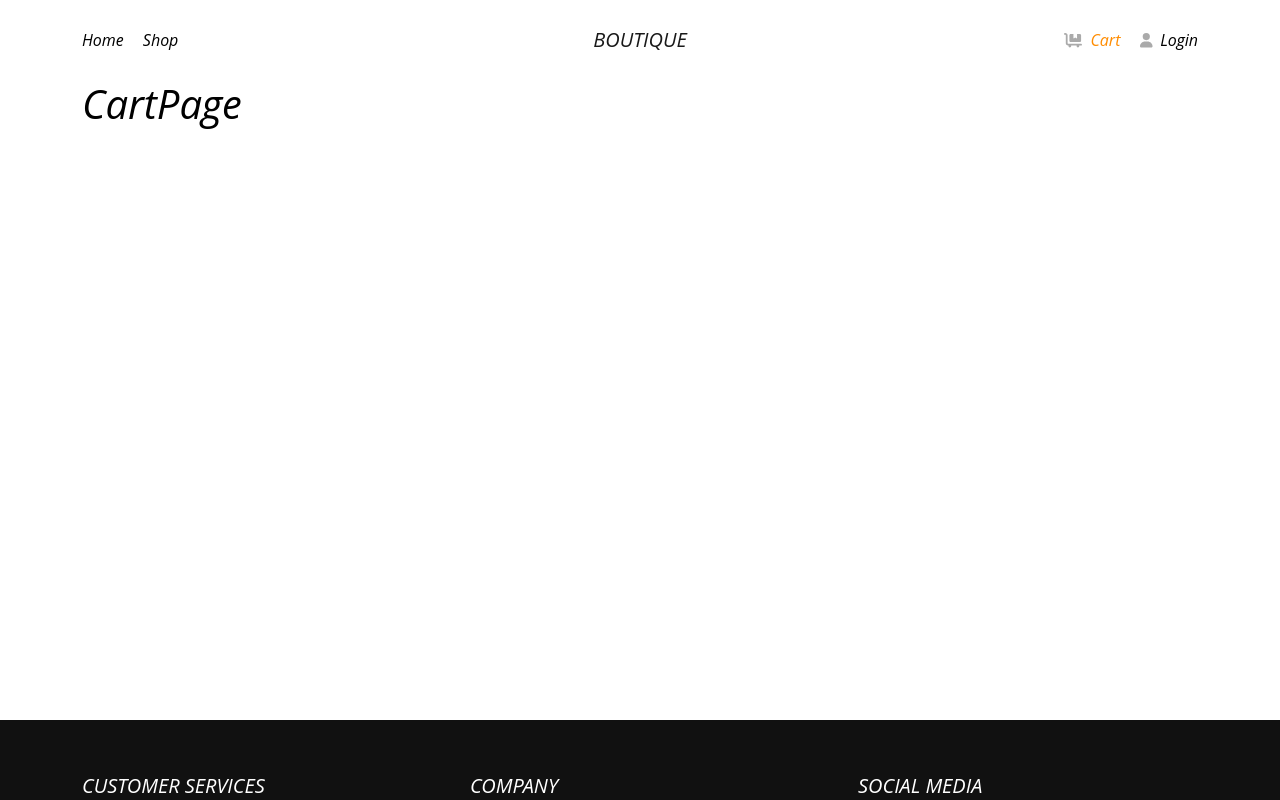
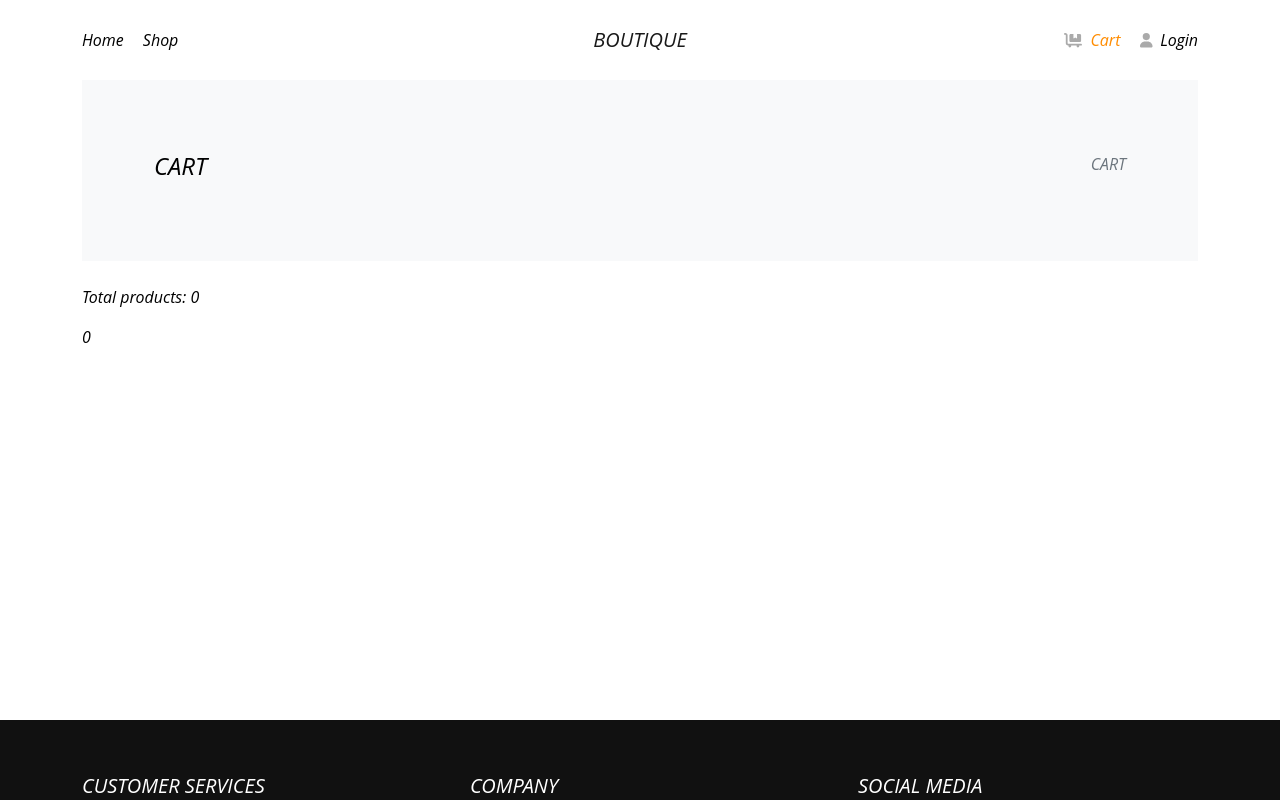
Before and after one commit to longpt2022/rjs-asm03, a React (Create React App) app: page /cart in a window 1280 px wide. Shown: the top 800 px of the page. Built offline with nearby package versions, Linux system fonts and the light colour scheme.

Commit message:
9a. Thêm sản phẩm vào giỏ hàng (ADD_CART)

```diff
--- /dev/null
+++ b/src/Components/CartPage/CartList.js
@@ -0,0 +1,42 @@
+import { useSelector } from 'react-redux';
+
+const CartList = () => {
+  // Lấy state redux
+  const listCart = useSelector(state => state.cart.listCart);
+  const totalQuantity = useSelector(state => state.cart.totalQuantity);
+
+  // Biến xác định có cart nào k
+  const hasCart = listCart.length > 0;
+
+  // Hàm cộng tổng tất cả quantity có trong listCart
+  const numberOfCartItems = listCart.reduce((curNumber, item) => {
+    return curNumber + item.quantity;
+  }, 0);
+
+  return (
+    <section className="pb-5">
+      <div className="d-flex justify-content-between bg-light p-5 mb-4">
+        <h4 className="p-4">CART</h4>
+        <span className="p-4 text-secondary">CART</span>
+      </div>
+      <div>
+        <div>
+          {listCart.map(cart => {
+            return (
+              <div key={cart._id.$oid}>
+                <b>{cart.quantity}</b>
+                <span>{cart.name}</span>
+                <p>{cart.price}</p>
+              </div>
+            );
+          })}
+        </div>
+        <p>Total products: {numberOfCartItems}</p>
+        <p>{totalQuantity}</p>
+        {hasCart && <button>Order</button>}
+      </div>
+    </section>
+  );
+};
+
+export default CartList;
--- a/src/Components/DetailPage/DetailProduct.js
+++ b/src/Components/DetailPage/DetailProduct.js
@@ -100,7 +100,7 @@ const DetailProduct = () => {
                     {productData.category}
                   </span>
                 </p>
-                <DetailProductForm id={params.id} />
+                <DetailProductForm productData={productData} />
               </div>
             </div>
           </div>
--- a/src/Components/DetailPage/DetailProductForm.js
+++ b/src/Components/DetailPage/DetailProductForm.js
@@ -3,8 +3,14 @@ import { FontAwesomeIcon } from '@fortawesome/react-fontawesome';
 import { faCaretLeft, faCaretRight } from '@fortawesome/free-solid-svg-icons';
 
 import classes from './DetailProductForm.module.css';
+import { useDispatch } from 'react-redux';
+import { cartActions } from 'store/cart';
 
 const DetailProductForm = props => {
+  // Dùng useDispatch() cập nhật state redux
+  const dispatch = useDispatch();
+  // Lấy dữ liệu cart state redux
+
   const quantityInputRef = useRef();
 
   // Giá trị của input quantity
@@ -31,8 +37,18 @@ const DetailProductForm = props => {
       setQuantityIsValid(true);
     }
 
-    console.log(props.id);
-    console.log(enteredQuantityNumber);
+    // console.log(props.productData.id);
+    // console.log(enteredQuantityNumber);
+
+    // Lưu lại vào state redux cart
+    dispatch(
+      cartActions.ADD_CART({
+        // data product truyền từ cha
+        ...props.productData,
+        // số lượng product nhập vào input
+        quantity: enteredQuantityNumber,
+      })
+    );
 
     // props.onAddToCart(enteredQuantityNumber);
   };
@@ -50,33 +66,38 @@ const DetailProductForm = props => {
   return (
     <>
       <form className={classes.form} onSubmit={submitHandler}>
+        <div className={classes.inputForm}>
           <label htmlFor={`quantity_${props.id}`}>QUANTITY</label>
 
           <FontAwesomeIcon
             icon={faCaretLeft}
             onClick={clickLeftHandler}
-          className="p-3"
+            className="p-2"
           />
           <input
             ref={quantityInputRef}
             id={`quantity_${props.id}`}
             type="number"
-          min="1"
-          max="5"
+            // min="1"
+            // max="5"
             step="1"
             defaultValue="1"
           />
           <FontAwesomeIcon
             icon={faCaretRight}
             onClick={clickRightHandler}
-          className="p-3 me-2"
+            className="p-2 me-2"
           />
+        </div>
 
-        <button className="px-4 py-2 fs-6 fw-light">Add to cart</button>
+        <button className="no-copy-text">Add to cart</button>
       </form>
 
+      {quantityIsValid && <p className="mt-1 text-white no-copy-text">.</p>}
       {!quantityIsValid && (
-        <p className="mt-1 text-warning">Please enter a valid amount (1-5).</p>
+        <p className="mt-1 text-warning no-copy-text">
+          Please enter a valid quantity (1-5).
+        </p>
       )}
     </>
   );
--- a/src/Components/DetailPage/DetailProductForm.module.css
+++ b/src/Components/DetailPage/DetailProductForm.module.css
@@ -7,9 +7,14 @@
   border: 1px solid #ccc;
 }
 
+.inputForm {
+  display: flex;
+  align-items: center;
+}
+
 .form label {
   border: none;
-  margin: 0 !important;
+  margin: 0;
   padding: 5px 30px 5px 15px;
   cursor: pointer;
 }
@@ -46,22 +51,14 @@
 /* CSS button */
 .form button {
   font: inherit;
-  font-size: 1.15rem;
   font-weight: 300;
 
   background-color: var(--bg-main-color);
   color: var(--white);
 
   border: 1px solid var(--bg-main-color);
-  padding: 0.75rem 1.5rem;
+  padding: 0.5rem 1.5rem;
   cursor: pointer;
-
-  /* CSS chặn copy text */
-  -webkit-user-select: none;
-  -moz-user-select: none;
-  -ms-user-select: none;
-  -o-user-select: none;
-  user-select: none;
 }
 
 .form button:hover,
@@ -72,3 +69,22 @@
 .form button:focus {
   outline: none;
 }
+
+@media (max-width: 576px) {
+  .form {
+    width: 100%;
+    display: block;
+  }
+
+  .inputForm {
+    justify-content: center;
+  }
+
+  .form label {
+    display: none;
+  }
+
+  .form button {
+    width: 100%;
+  }
+}
--- a/src/Components/DetailPage/ProductDescription.js
+++ b/src/Components/DetailPage/ProductDescription.js
@@ -20,7 +20,7 @@ const ProductDescription = props => {
 
   return (
     <div>
-      <Button className="fs-6 mt-5 mb-3" onClick={viewDescBtnHandler}>
+      <Button className="fs-6 mt-3 mb-3" onClick={viewDescBtnHandler}>
         DESCRIPTION
       </Button>
       {isShowDesc && (
--- a/src/index.css
+++ b/src/index.css
@@ -48,6 +48,15 @@ body::-webkit-scrollbar-thumb {
   opacity: 0.6;
 }
 
+/* CSS chặn copy text */
+.no-copy-text {
+  -webkit-user-select: none;
+  -moz-user-select: none;
+  -ms-user-select: none;
+  -o-user-select: none;
+  user-select: none;
+}
+
 /* CSS center */
 .centered {
   margin: 3rem auto;
--- a/src/pages/CartPage.js
+++ b/src/pages/CartPage.js
@@ -1,5 +1,7 @@
+import CartList from 'Components/CartPage/CartList';
+
 const CartPage = () => {
-  return <h1>CartPage</h1>;
+  return <CartList />;
 };
 
 export default CartPage;
--- /dev/null
+++ b/src/store/cart.js
@@ -0,0 +1,69 @@
+import { createSlice } from '@reduxjs/toolkit';
+
+// Lấy ra listCart từ localStorage
+const dataGetStorage = localStorage.getItem('listCart');
+// Xử lý data nhận về
+let listCartLocal = dataGetStorage && JSON.parse(dataGetStorage).listCart;
+let totalQuantityLocal =
+  dataGetStorage && JSON.parse(dataGetStorage).totalQuantity;
+
+// initial State cart
+const initialCartState = {
+  listCart: listCartLocal || [],
+  totalQuantity: totalQuantityLocal || 0,
+};
+
+// console.log(initialCartState);
+
+const cartSlice = createSlice({
+  name: 'cart',
+  initialState: initialCartState,
+  reducers: {
+    ADD_CART(state, action) {
+      const updatedTotalQuantity =
+        state.totalQuantity + action.payload.price * +action.payload.quantity;
+
+      // Tìm id trùng với id payload
+      const existingCartItemIndex = state.listCart.findIndex(
+        item => item._id.$oid === action.payload._id.$oid
+      );
+      const existingCartItem = state.listCart[existingCartItemIndex];
+
+      // Gộp số lượng sản phẩm nếu trùng nhau
+      let updatedListCart;
+      if (existingCartItem) {
+        const updatedItem = {
+          ...existingCartItem,
+          quantity: +existingCartItem.quantity + +action.payload.quantity,
+        };
+        updatedListCart = [...state.listCart];
+        updatedListCart[existingCartItemIndex] = updatedItem;
+      } else {
+        updatedListCart = state.listCart.concat(action.payload);
+      }
+
+      // Giá trị trả về sau khi add
+      state.listCart = updatedListCart;
+      state.totalQuantity = updatedTotalQuantity;
+      // lưu lại vào localStorage
+      localStorage.setItem(
+        'listCart',
+        JSON.stringify({
+          listCart: updatedListCart,
+          totalQuantity: updatedTotalQuantity,
+        })
+      );
+    },
+    UPDATE_CART(state) {
+      state.listCart--;
+    },
+    DELETE_CART(state, action) {
+      state.listCart = state.listCart + action.payload;
+    },
+  },
+});
+
+// Phương thức tạo actions
+export const cartActions = cartSlice.actions;
+
+export default cartSlice.reducer;
--- a/src/store/index.js
+++ b/src/store/index.js
@@ -2,6 +2,7 @@ import { configureStore } from '@reduxjs/toolkit';
 import popupReducer from './popup';
 import productsReducer from './products';
 import authReducer from './auth';
+import cartReducer from './cart';
 
 // Tạo Redux store
 const store = configureStore({
@@ -9,6 +10,7 @@ const store = configureStore({
     popup: popupReducer,
     products: productsReducer,
     auth: authReducer,
+    cart: cartReducer,
   },
 });
 
```
Lines whose indentation alone changed are shown as unchanged.
